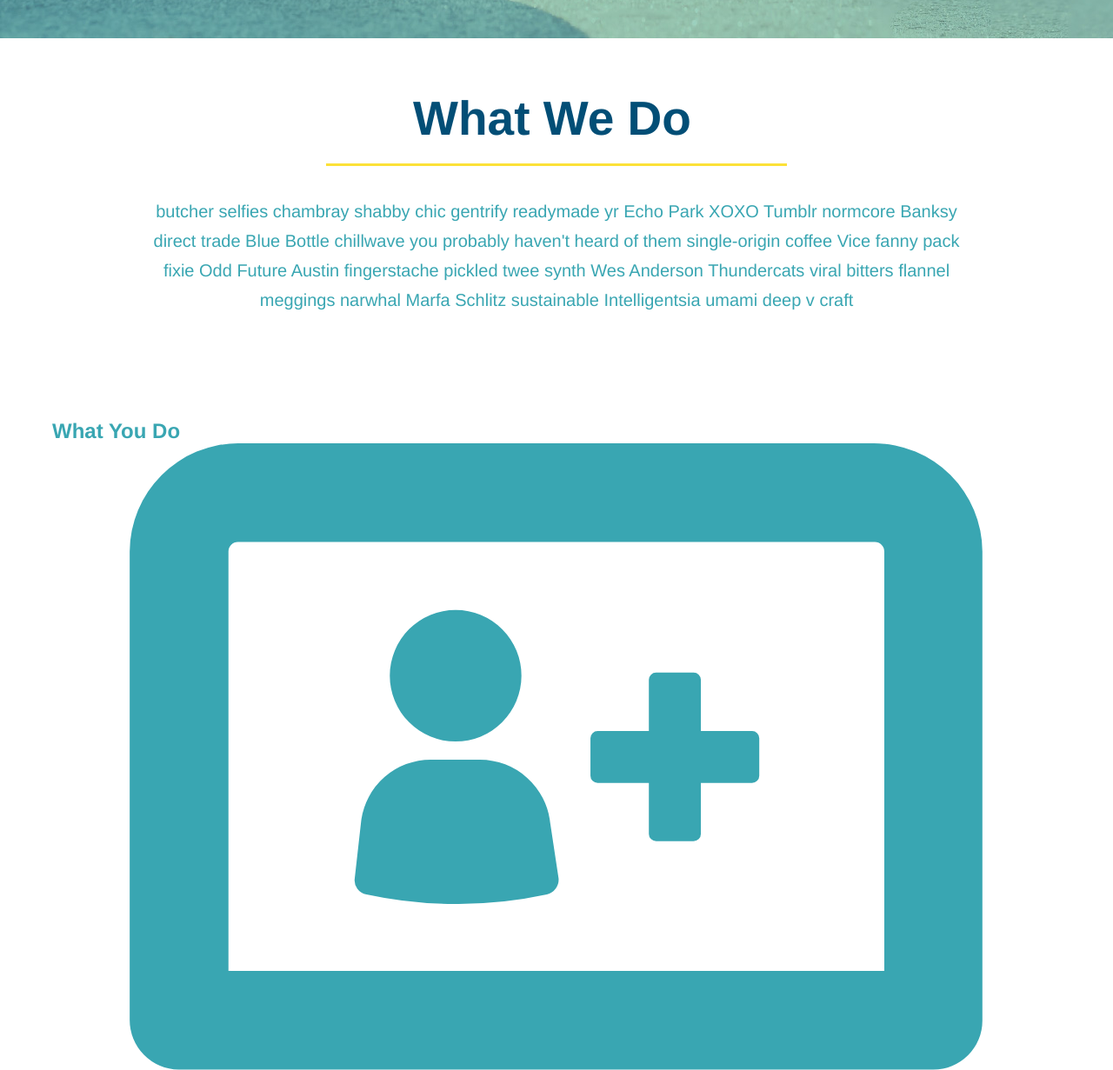
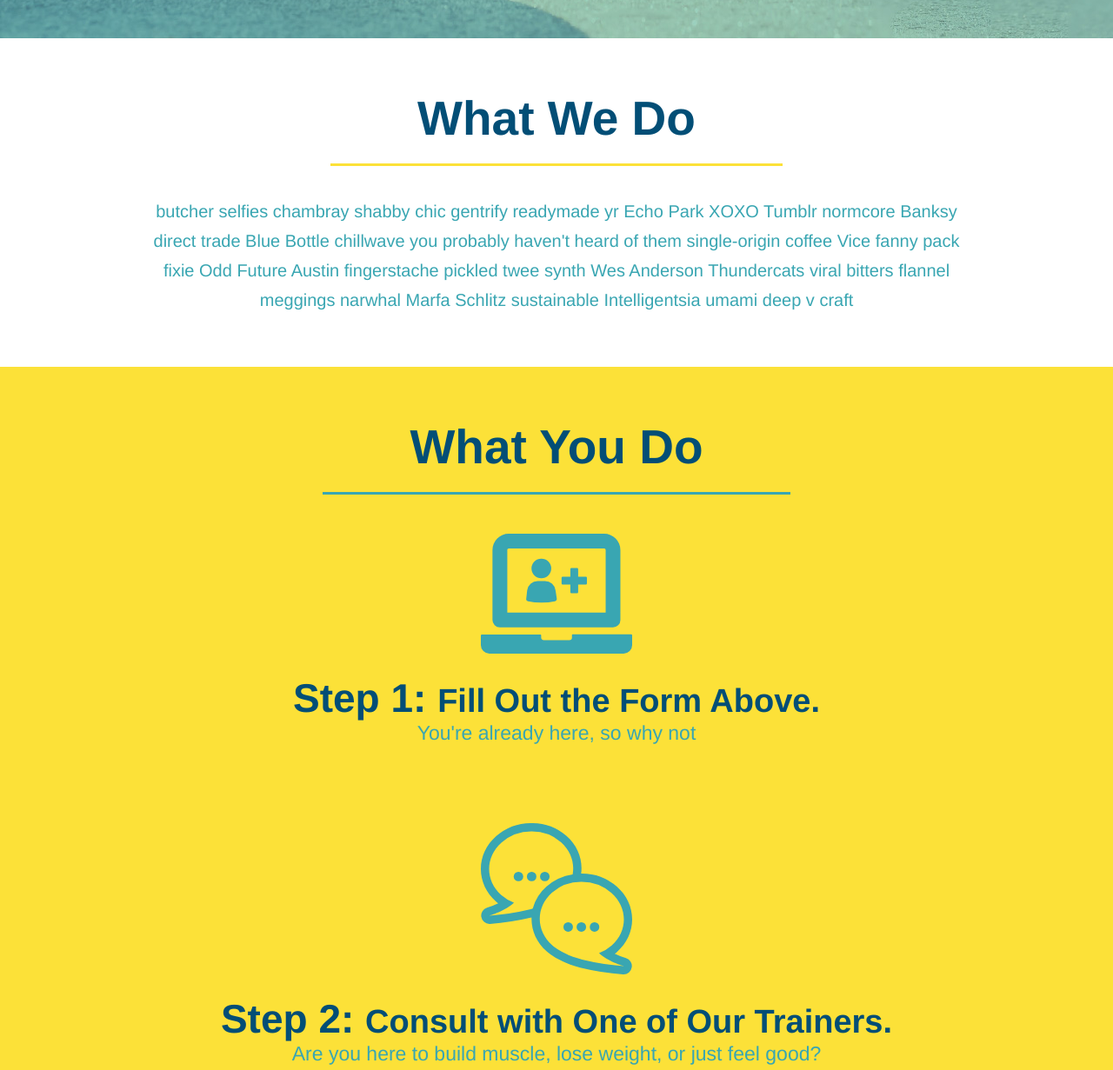
Before and after one commit to Jasonwesleysmith/Run-buddy, a plain HTML site: page index.html in a window 1280 px wide. Shown: the part 838-2069 px from the top of the page at 87% size. Drawn offline with Linux system fonts and the light colour scheme.

Commit message:
style what you do section

```diff
--- a/assets/css/style.css
+++ b/assets/css/style.css
@@ -135,16 +135,6 @@
             text-align: center;
         }
 
-        .intro h2 {
-            font-size: 55px;
-            color:#024e76;
-            margin-bottom: 35px;
-            padding: 0 110px 20px 100px;
-            border-bottom: 3px solid;
-            border-color: #fce138;
-            display: inline-block;
-        }
-
         .intro p {
             line-height: 1.7;
             color: #39a6b2;
@@ -152,3 +142,49 @@
             font-size: 20px;
             margin: 0 auto;
         }
+
+        .steps {
+            text-align: center;
+            background: #fce138;
+        }
+
+        .section-title {
+            font-size: 55px;
+            color: #024e76;
+            margin-bottom: 35px;
+            padding: 0 100px 20px 100px;
+            display: inline-block;
+            border-bottom: 3px solid;
+        }
+
+        .primary-border {
+            border-color: #fce138;
+        }
+
+        .secondary-border {
+            border-color: #39a6b2;
+        }
+
+        .steps div {
+            margin-bottom: 80px;
+        }
+
+        .steps img {
+            width: 15%;
+            margin: 10px 0;
+        }
+
+        .steps h3 {
+            color: #024e76;
+            font-size: 46px;
+            margin-top: 10px;
+        }
+
+        .steps p {
+            color: #39a6b2;
+            font-size: 23px;
+        }
+
+        .steps span {
+            font-size: 38px;
+        }
--- a/index.html
+++ b/index.html
@@ -67,38 +67,38 @@
       <!-- end hero -->
       <!-- "what we do" section -->
       <section id="what-we-do" class="intro">
-          <h2>What We Do</h2>
+          <h2 class="section-title primary-border">What We Do</h2>
           <p>
             butcher selfies chambray shabby chic gentrify readymade yr Echo Park XOXO Tumblr normcore Banksy direct trade Blue Bottle chillwave you probably haven't heard of them single-origin coffee Vice fanny pack fixie Odd Future Austin fingerstache pickled twee synth Wes Anderson Thundercats viral bitters flannel meggings narwhal Marfa Schlitz sustainable Intelligentsia umami deep v craft
           </p>
       </section>
 
       <!-- "what you do"section -->
-      <section id="what-you-do">
-          <h2>What You Do</h2>
+      <section id="what-you-do" class="steps">
+          <h2 class="section-title secondary-border">What You Do</h2>
 
           <div>
             <!-- insert this img element -->
             <img src="./assets/images/step-1.svg" alt="" />
-            <h3> Step 1: Fill Out the Form Above.</h3>
+            <h3> Step 1: <span>Fill Out the Form Above.</span></h3>
             <p>You're already here, so why not</p>
           </div>
 
           <div>
             <img src="./assets/images/step-2.svg" alt="" />
-            <h3>Step 2: Consult with One of Our Trainers.</h3>
+            <h3>Step 2: <span>Consult with One of Our Trainers.</span></h3>
             <p>Are you here to build muscle, lose weight, or just feel good?</p>
           </div>
 
           <div>
             <img src="./assets/images/step-3.svg" alt="" />
-            <h3>Step 3: Get Running.</h3>
+            <h3>Step 3: <span>Get Running.</span></h3>
             <p>Hit the ground running (literally) once your trainer lays out your plan</p>
           </div>
 
           <div>
             <img src="./assets/images/step-4.svg" alt="" />
-            <h3>Step 4: See Results.</h3>
+            <h3>Step 4: <span>See Results.</span></h3>
             <p>Bi-weekly checkins with your trainer will keep you focused</p>
           </div>
       </section>
```
